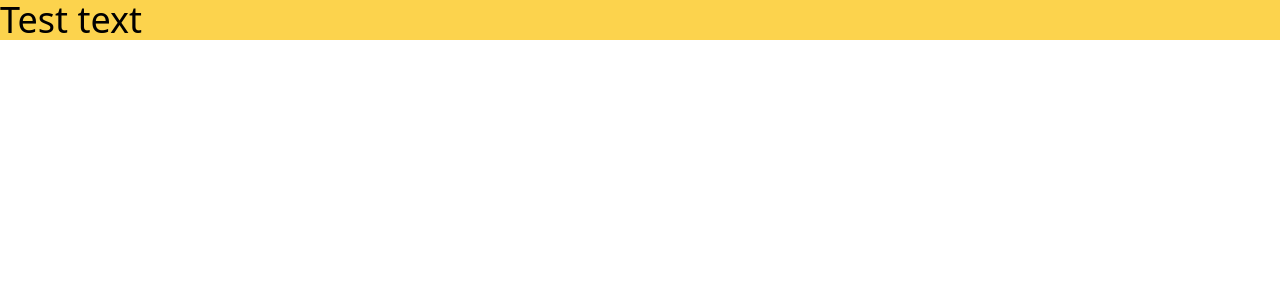
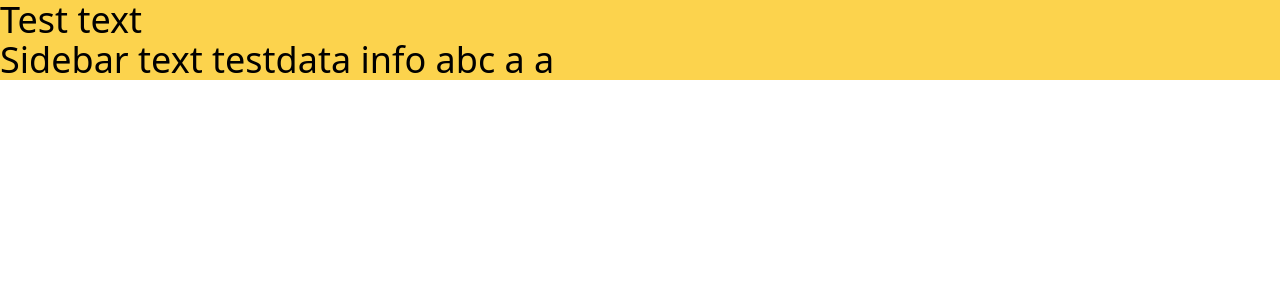
Before and after one commit to austinbarrows/kouhan-tracker, a Next.js app: page / in a window 1280 px wide. Shown: the top 300 px of the page. Built offline with nearby package versions, Linux system fonts and the light colour scheme.

Commit message:
Add sidebar skeleton with test code

```diff
--- /dev/null
+++ b/components/sidebar.js
@@ -0,0 +1,8 @@
+export default function Sidebar({ sidebarData }) {
+    return (
+        <div>
+            Sidebar text test
+            { sidebarData }
+        </div>
+    );
+}
--- a/pages/index.js
+++ b/pages/index.js
@@ -1,6 +1,7 @@
 import Head from 'next/head'
 import Image from 'next/image'
 import styles from '../styles/Home.module.css'
+import Sidebar from '../components/sidebar'
 
 export default function Home() {
   return (
@@ -12,6 +13,8 @@ export default function Home() {
       <div>
         Test text
       </div>
+      <Sidebar sidebarData="data info abc a a">
+      </Sidebar>
     </div>
   )
 }
```
